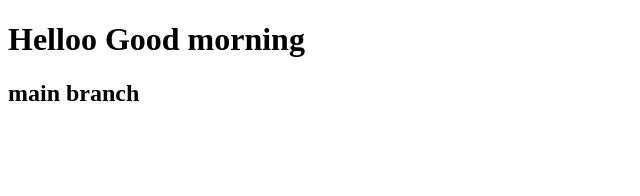
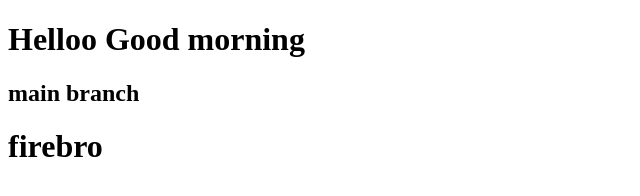
Before and after one commit to tejas350/first-file, a plain HTML site: page index.html in a window 1280 px wide. Shown: the whole page, without its empty margins (0-640 px from the left). Drawn offline with Linux system fonts and the light colour scheme.

Commit message:
firebro commit

```diff
--- a/index.html
+++ b/index.html
@@ -8,5 +8,6 @@
 <body>
     <h1>Helloo Good morning</h1>
     <h2>main branch</h2>
+    <h1>firebro</h1>
 </body>
 </html>
```
